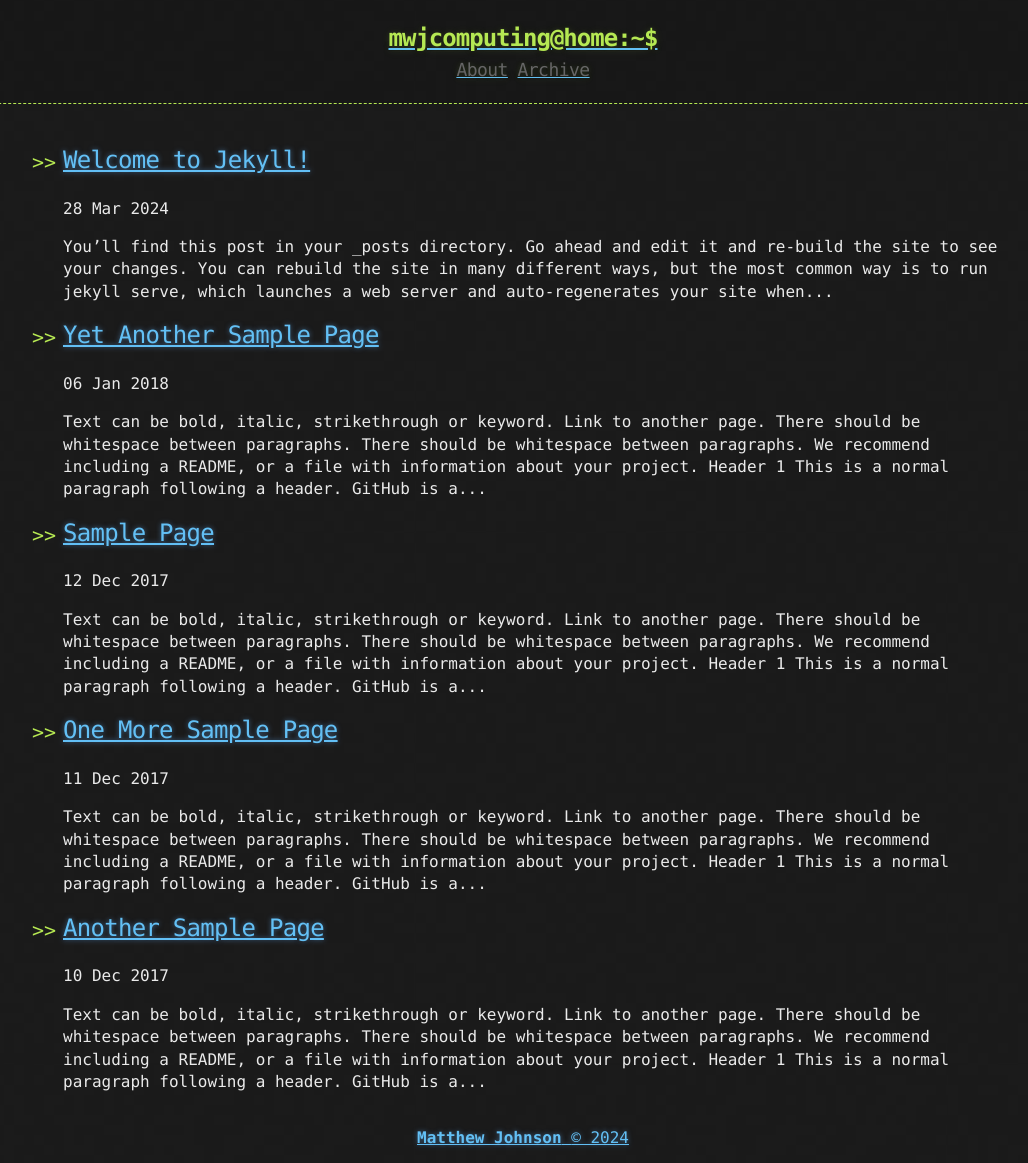
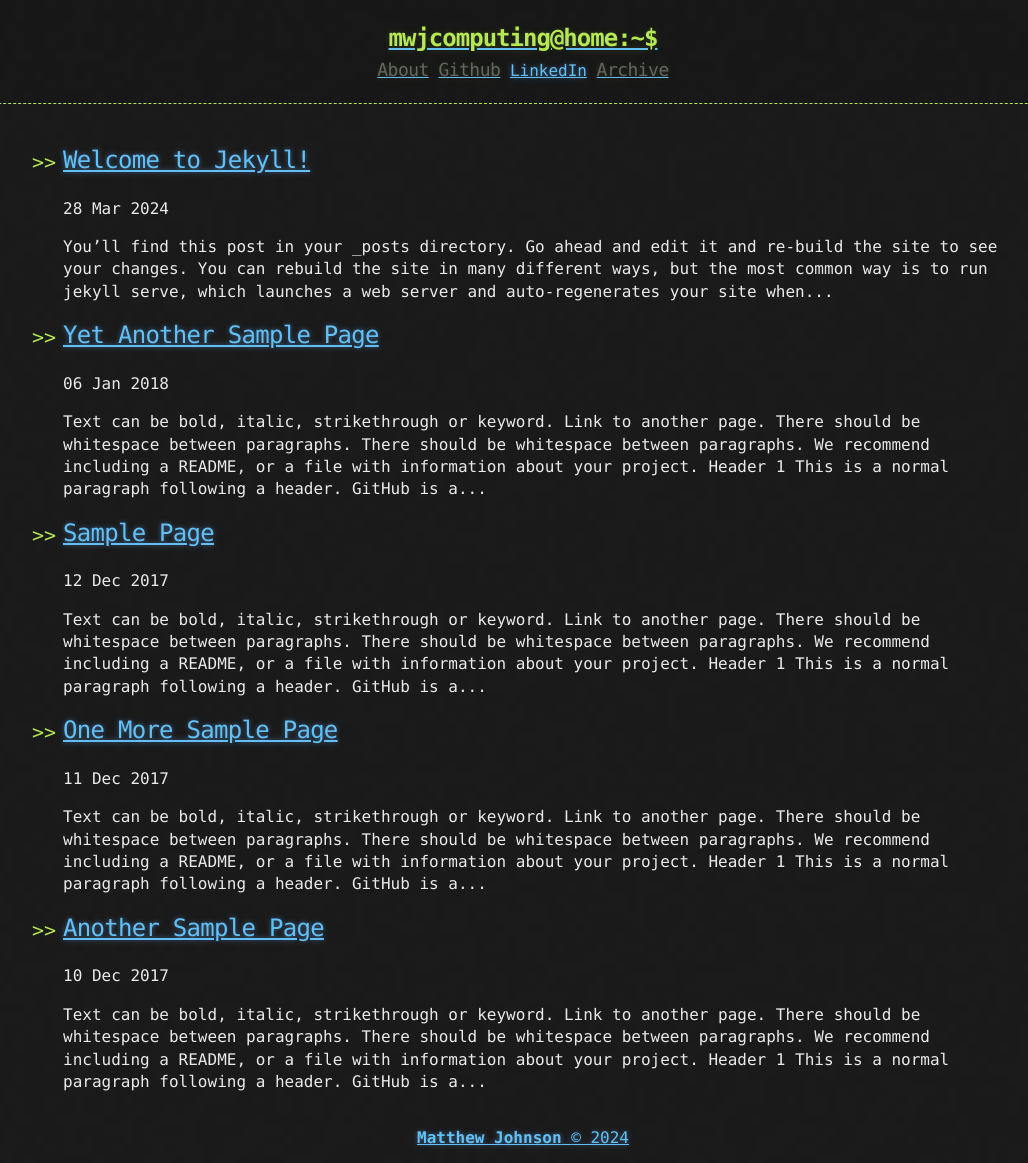
Before and after one commit to mwjcomputing/mwjcomputing.github.io, a Jekyll site: the page built from index.html, in a window 1280 px wide. Shown: the whole page, without its empty margins (117-1145 px from the left). Built offline with Jekyll 4.4.1, drawn with Linux system fonts in a browser that asks for light colours; the list of posts is cut into pages by our own code.

Commit message:
Update Links

```diff
--- a/_includes/links.html
+++ b/_includes/links.html
@@ -1,2 +1,4 @@
 <a href="{{ "/about" | prepend: site.baseurl | replace: '//', '/' }}"><h2 class="header-link">About</h2></a>
+<a href="https://github.com/mwjcomputing"><h2 class="header-link">Github</h2></a>
+<a href="https://linkedin.com/in/mwjcomputing><h2 class="header-link">LinkedIn</h2></a>
 <a href="{{ "/archive" | prepend: site.baseurl | replace: '//', '/' }}"><h2 class="header-link">Archive</h2></a>
```
